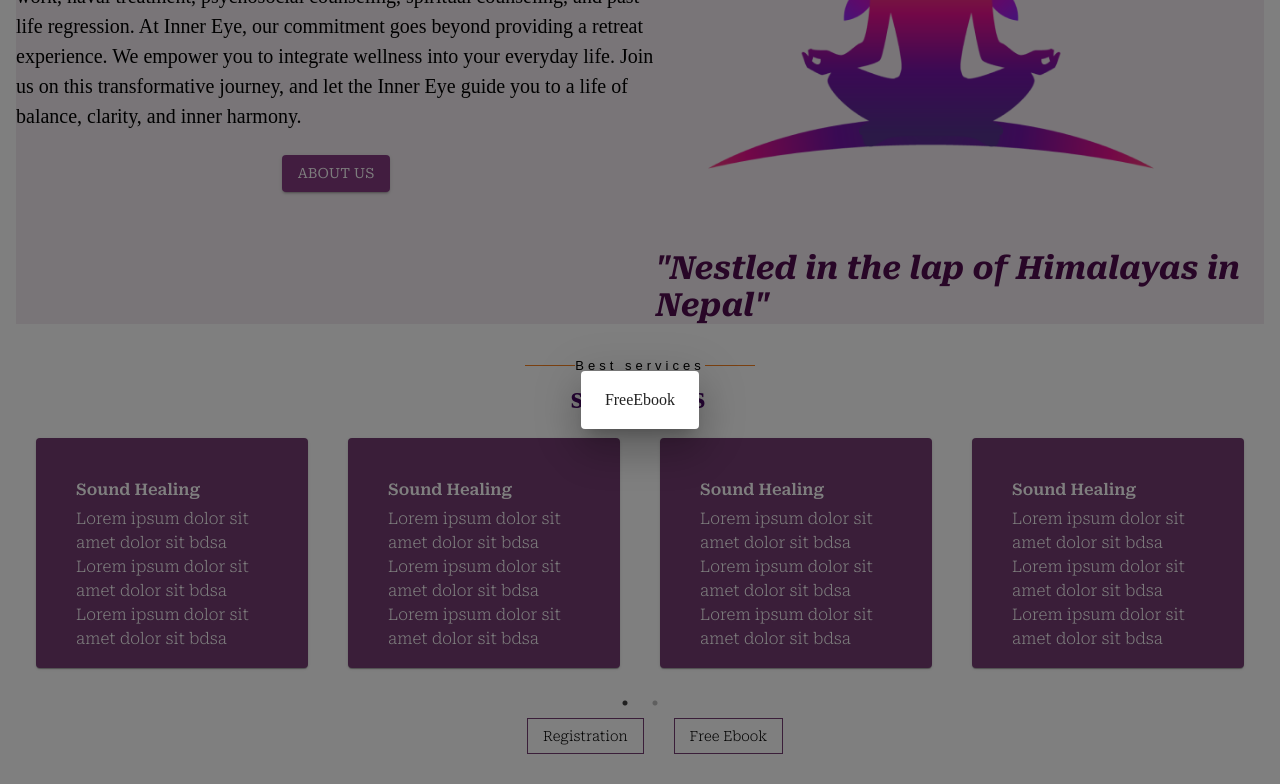
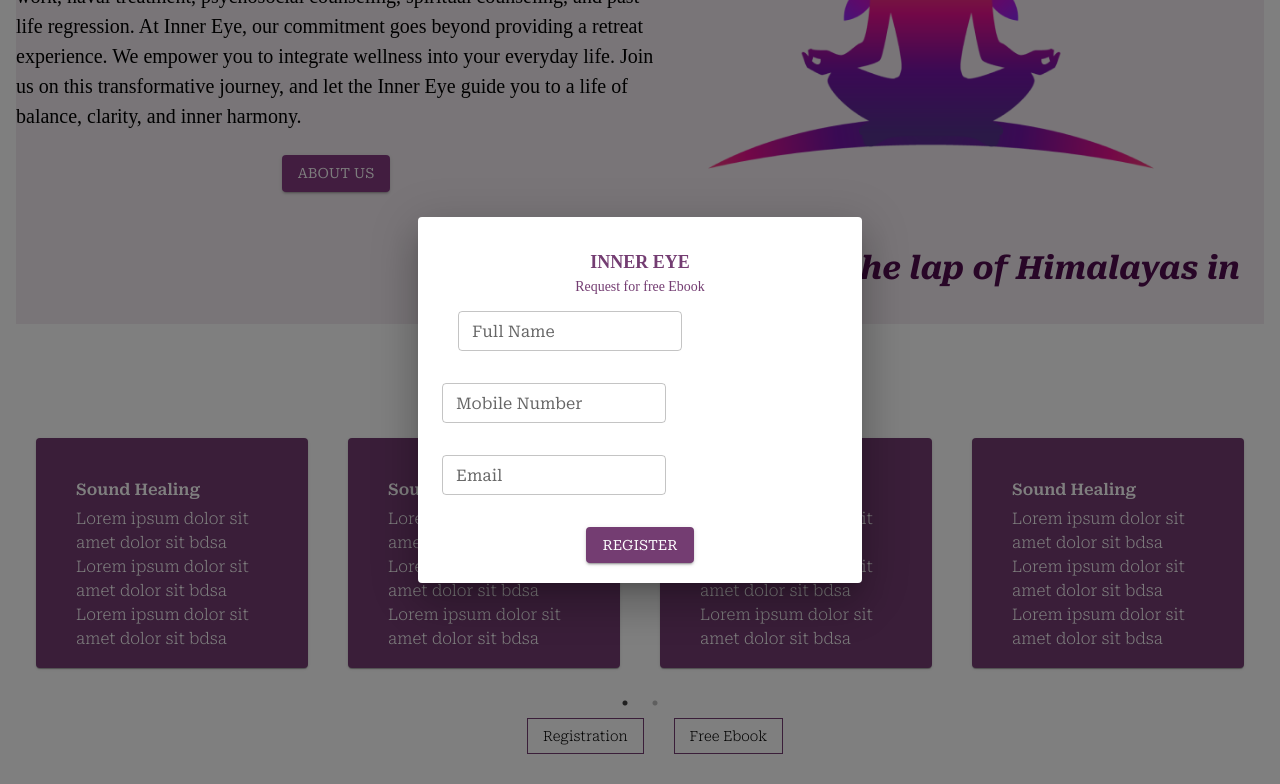
Before and after one commit to SimaThapa/inner-eye-client, a React (Vite) app: page / in a window 1280 px wide. Both pictures are taken after a click on the button "Free Ebook". Shown: the part 430-1214 px from the top of the page. Built offline with nearby package versions, Linux system fonts and the light colour scheme.

Commit message:
frontend

```diff
--- /dev/null
+++ b/src/views/home/component/FreeEbookForm.jsx
@@ -0,0 +1,98 @@
+import React from 'react'
+import{Box,TextField,Grid,Button} from '@mui/material'
+
+function FreeEbookForm() {
+  return (
+    <div>
+      <Box sx={{color:"secondary.main",
+                display:"flex",
+                flexDirection:"column",
+                justifyContent:'center',
+                alignItems:"center",
+                margin:"16px",
+               }}>
+        <p className='responsive_fontsize18'
+            style={{fontWeight:"600",
+                    marginBottom:"7px"
+                    }}
+        >
+                INNER EYE
+        </p>
+        <p className='responsive_fontsize14'
+            sx={{color:"#6A1067",
+                fontWeight:"300",
+                fontFamily:"Roboto Serif",
+                marginBottom:"31px"
+
+            }}
+        >
+                    Request for free Ebook
+        </p>
+        </Box>
+        {/* form start */}
+        <Box>
+            <form style={{display:"flex",flexDirection:"column"}}>
+             <Grid
+                container
+                rowSpacing={4}
+                columnSpacing={{ xs: 1, sm: 2, md: 3 }}
+                sx={{display:"flex",flexDirection:"column"}}
+              >
+              <Grid  item xs={6} md={8} sx={{
+                display: "flex",
+                justifyContent: "center",
+              }}>
+                    <TextField
+                        fullWidth
+                        type="text"
+                        id="outlined-basic"
+                        label="Full Name"
+                        variant="outlined"
+                        size="small"
+                        sx={{ maxWidth: { xs: "100%", md: "14rem" ,     textAlign:"center"} }}
+                    />
+                </Grid>
+                <Grid  item xs={6} md={8}>
+                    <TextField
+                        fullWidth
+                        type="number"
+                        id="outlined-basic"
+                        label="Mobile Number"
+                        variant="outlined"
+                        sx={{ maxWidth: { xs: "100%", md: "14rem" ,textAlign:"center"} }}
+                        size="small"
+                    />
+                </Grid>
+                <Grid  item xs={6} md={8}>
+                    <TextField
+                        fullWidth
+                        type="email"
+                        id="outlined-basic"
+                        label="Email"
+                        variant="outlined"
+                        sx={{ maxWidth: { xs: "100%", md: "14rem",textAlign:"center" } }}
+                        size="small"
+                    />
+                </Grid>
+                <Grid item xs={12}
+                        sx={{
+                            display: "flex",
+                            justifyContent: "center",
+                    }}>
+                     <Button
+                        variant="contained"
+                        sx={{ backgroundColor: "secondary.main", color: "white" }}
+                     >
+                             Register
+                    </Button>
+              </Grid>
+              </Grid>
+            </form>
+        </Box>
+
+
+    </div>
+  )
+}
+
+export default FreeEbookForm
--- a/src/views/home/component/registrationFormPopup.jsx
+++ b/src/views/home/component/registrationFormPopup.jsx
@@ -1,4 +1,6 @@
-import React from "react";
+// import { useState } from "react";
+import { useState } from "react";
+import React  from "react";
 
 import {
   Box,
@@ -15,16 +17,52 @@ import {
   Button,
   Grid,
 } from "@mui/material";
+import { ContactSupportOutlined } from "@mui/icons-material";
 
 function RegistrationFormPopup() {
+  const[name,setName]=useState("");
+  const [gender,setGender]=useState("");
+  const[age,setAge]=useState("");
+  const[email,setEmail]=useState("");
+  const[address,setAddress]=useState("");
+  const[phoneNumber,setPhoneNumber]=useState("");
+  const[occupation,setOccupation]=useState("");
+  const[medicalHistory,setMedicalHistory]=useState("");
+  const[packageType,setPackageType]=useState("");
+  const[affiliations,setAffiliations]=useState("");
+  const[teamSize,setTeamSize]=useState("single");
+  const[memberNumber,setMemberNumber]=useState("");
+  const[isTermsChecked,setIsTermsChecked]=useState("");
+
+  const handleSubmit=(e)=>{
+    e.preventDefault(); //prevent page from refresh
+
+    const data={
+      name,
+      gender,
+      age,
+      email,
+      phoneNumber,
+      occupation,
+      medicalHistory,
+      packageType,
+      affiliations,
+      teamSize,
+      memberNumber,
+      isTermsChecked
+    };
+     console.log("data",name,gender,age,email,phoneNumber,occupation,medicalHistory,packageType,affiliations,teamSize,memberNumber,isTermsChecked);
+
+  }
+
+
+
   return (
     <div>
       {/* Heading */}
       <Box
         sx={{
-          display: "flex",
-          justifyContent: "space-between",
-          alignItems: "center",
+          textAlign:"center"
         }}
       >
         <Box>
@@ -50,32 +88,11 @@ function RegistrationFormPopup() {
             Registration Form
           </Typography>
         </Box>
-        <Box>
-          <Typography
-            className="responsive__fontsize14"
-            sx={{
-              lineHeight: "16px",
-              color: "secondary.secondary_600",
-              textTransform: "uppercase",
-            }}
-          >
-            Form Number
-          </Typography>
-          <Typography
-            className="responsive__fontsize14"
-            sx={{
-              lineHeight: "16px",
-              color: "secondary.secondary_600",
-              textTransform: "uppercase",
-            }}
-          >
-            211
-          </Typography>
-        </Box>
+
       </Box>
       {/* Actual Form */}
       <Box sx={{ mt: "1rem" }}>
-        <form>
+        <form onSubmit={handleSubmit}>
           <Grid
             container
             rowSpacing={1}
@@ -86,6 +103,8 @@ function RegistrationFormPopup() {
                 fullWidth
                 id="outlined-basic"
                 label="Name"
+                value={name}
+                onChange={(e)=>setName(e.target.value)}
                 variant="outlined"
                 size="small"
                 sx={{ maxWidth: { xs: "100%", md: "14rem" } }}
@@ -96,17 +115,19 @@ function RegistrationFormPopup() {
                 size="small"
                 fullWidth
                 sx={{ maxWidth: { xs: "100%", md: "14rem" } }}
+
               >
                 <InputLabel id="demo-simple-select-label">Gender</InputLabel>
                 <Select
                   labelId="demo-simple-select-label"
                   id="demo-simple-select"
-                  // value={age}
+                  value={gender}
+                  onChange={(e)=>setGender(e.target.value)}
                   label="Gender"
 
                   // onChange={handleChange}
                 >
-                  <MenuItem value="male">Male</MenuItem>
+                  <MenuItem value="">Male</MenuItem>
                   <MenuItem value="female">Female</MenuItem>
                   <MenuItem value="others">Others</MenuItem>
                 </Select>
@@ -118,6 +139,8 @@ function RegistrationFormPopup() {
                 type="number"
                 id="outlined-basic"
                 label="Age"
+                value={age}
+                onChange={(e)=>setAge(e.target.value)}
                 variant="outlined"
                 sx={{ maxWidth: { xs: "100%", md: "14rem" } }}
                 size="small"
@@ -129,6 +152,8 @@ function RegistrationFormPopup() {
                 type="email"
                 id="outlined-basic"
                 label="Email"
+                value={email}
+                onChange={(e)=>setEmail(e.target.value)}
                 variant="outlined"
                 sx={{ maxWidth: { xs: "100%", md: "14rem" } }}
                 size="small"
@@ -140,6 +165,8 @@ function RegistrationFormPopup() {
                 type="text"
                 id="outlined-basic"
                 label="Address"
+                value={address}
+                onChange={(e)=>setAddress(e.target.value)}
                 variant="outlined"
                 sx={{ maxWidth: { xs: "100%", md: "14rem" } }}
                 size="small"
@@ -151,6 +178,8 @@ function RegistrationFormPopup() {
                 id="outlined-basic"
                 label="Phone Number"
                 variant="outlined"
+                value={phoneNumber}
+                onChange={(e)=>setPhoneNumber(e.target.value)}
                 size="small"
                 sx={{ maxWidth: { xs: "100%", md: "14rem" } }}
               />{" "}
@@ -161,6 +190,8 @@ function RegistrationFormPopup() {
                 id="outlined-basic"
                 label="Occupation"
                 variant="outlined"
+                value={occupation}
+                onChange={(e)=>setOccupation(e.target.value)}
                 size="small"
                 sx={{ maxWidth: { xs: "100%", md: "14rem" } }}
               />{" "}
@@ -171,6 +202,8 @@ function RegistrationFormPopup() {
                 id="outlined-basic"
                 label="Medical History"
                 variant="outlined"
+                value={medicalHistory}
+                onChange={(e)=>setMedicalHistory(e.target.value)}
                 size="small"
                 sx={{ maxWidth: { xs: "100%", md: "14rem" } }}
               />{" "}
@@ -187,6 +220,8 @@ function RegistrationFormPopup() {
                 <Select
                   labelId="demo-simple-select-label"
                   id="demo-simple-select"
+                  value={packageType}
+                onChange={(e)=>setPackageType(e.target.value)}
                   // value={age}
                   label="Package Type"
                   // onChange={handleChange}
@@ -203,6 +238,8 @@ function RegistrationFormPopup() {
                 id="outlined-basic"
                 label="Any other affilations"
                 variant="outlined"
+                value={affiliations}
+                onChange={(e)=>setAffiliations(e.target.value)}
                 size="small"
                 sx={{ maxWidth: { xs: "100%", md: "14rem" } }}
               />{" "}
@@ -220,6 +257,10 @@ function RegistrationFormPopup() {
                   row
                   aria-labelledby="demo-row-radio-buttons-group-label"
                   name="row-radio-buttons-group"
+                  // Console.log("data",name,gender.age);
+                  value={teamSize}
+                  onChange={(e)=>setTeamSize(e.target.value)}
+
                 >
                   <FormControlLabel
                     value="single"
@@ -234,6 +275,9 @@ function RegistrationFormPopup() {
                 </RadioGroup>
               </FormControl>{" "}
             </Grid>
+
+            {teamSize=='group'&&
+            (
               <Grid
                 item
                 xs={12}
@@ -247,10 +291,15 @@ function RegistrationFormPopup() {
                   id="outlined-basic"
                   label="Enter Member Number"
                   variant="outlined"
+                  value={memberNumber}
+                  onChange={(e)=>setMemberNumber(e.target.value)}
                   size="small"
                   sx={{ maxWidth: { xs: "100%", md: "14rem" } }}
                 />{" "}
               </Grid>
+
+            )
+           }
             <Grid
               item
               xs={12}
@@ -273,8 +322,10 @@ function RegistrationFormPopup() {
               }}
             >
               <Button
+                type="submit"
                 variant="contained"
                 sx={{ backgroundColor: "secondary.main", color: "white" }}
+
               >
                 Register
               </Button>
--- a/src/views/home/component/second_section_service.jsx
+++ b/src/views/home/component/second_section_service.jsx
@@ -3,6 +3,7 @@ import { Box, Typography,Button,Dialog,DialogContent,Slide} from '@mui/material'
 import OrangeDivider from "src/components/ui/oragne.divider"
 import ServiceList from './servicelist'
 import RegistrationForm from './registrationFormPopup'
+import FreeEbookRegistration from './FreeEbookForm'
 
 const Transition = React.forwardRef(function Transition(props, ref) {
         return <Slide direction="up" ref={ref} {...props} />;
@@ -107,10 +108,12 @@ function SecondScetionService() {
                 keepMounted
                 onClose={()=>setFreeEbookDialog(false)}
                 aria-describedby="alert-dialog-slide-description"
+                maxWidth="xs"
+                fullWidth
               >
 
                 <DialogContent>
-                  <h1>FreeEbook</h1>
+                  <h1><FreeEbookRegistration/></h1>
                 </DialogContent>
 
 
```
Lines whose indentation alone changed are shown as unchanged.
